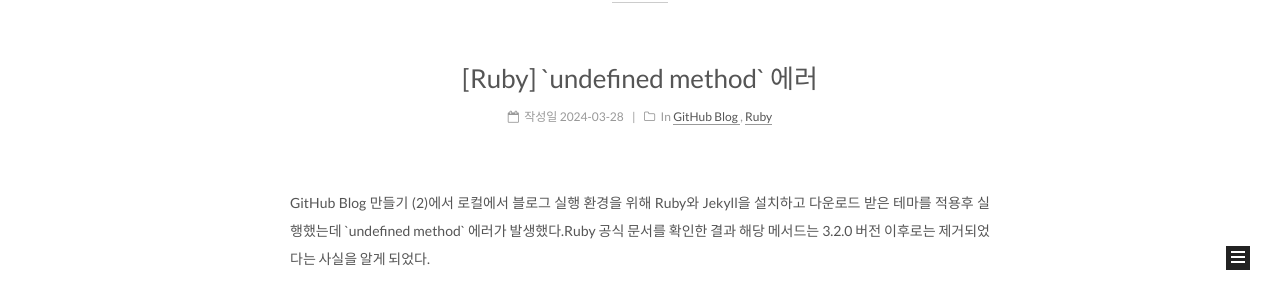
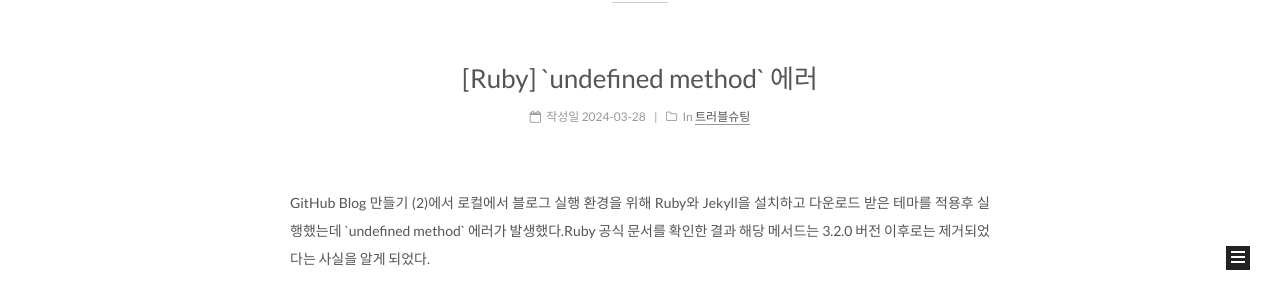
Before and after one commit to yukmekim/yukmekim.github.io, a Jekyll site: the page built from index.html, in a window 1280 px wide. Shown: the part 585-885 px from the top of the page. Built offline with Jekyll 4.4.1, drawn with Linux system fonts in a browser that asks for light colours; the list of posts is cut into pages by our own code.

Commit message:
카테고리 수정

```diff
--- a/_posts/2024-03-28-github-blog-3.md
+++ b/_posts/2024-03-28-github-blog-3.md
@@ -2,9 +2,9 @@
 title: '[Ruby] `undefined method` 에러'
 description: GitHub Blog 만들기 (2)에서 로컬에서 블로그 실행 환경을 위해 Ruby와 Jekyll을 설치하고 다운로드 받은 테마를 적용후 실행했는데 `undefined method` 에러가 발생했다.Ruby 공식 문서를 확인한 결과 해당 메서드는 3.2.0 버전 이후로는 제거되었다는 사실을 알게 되었다.
 categories:
+ - 트러블슈팅
+tags:
  - GitHub Blog
- - Ruby
-tags:
  - Ruby
 ---
 
```
